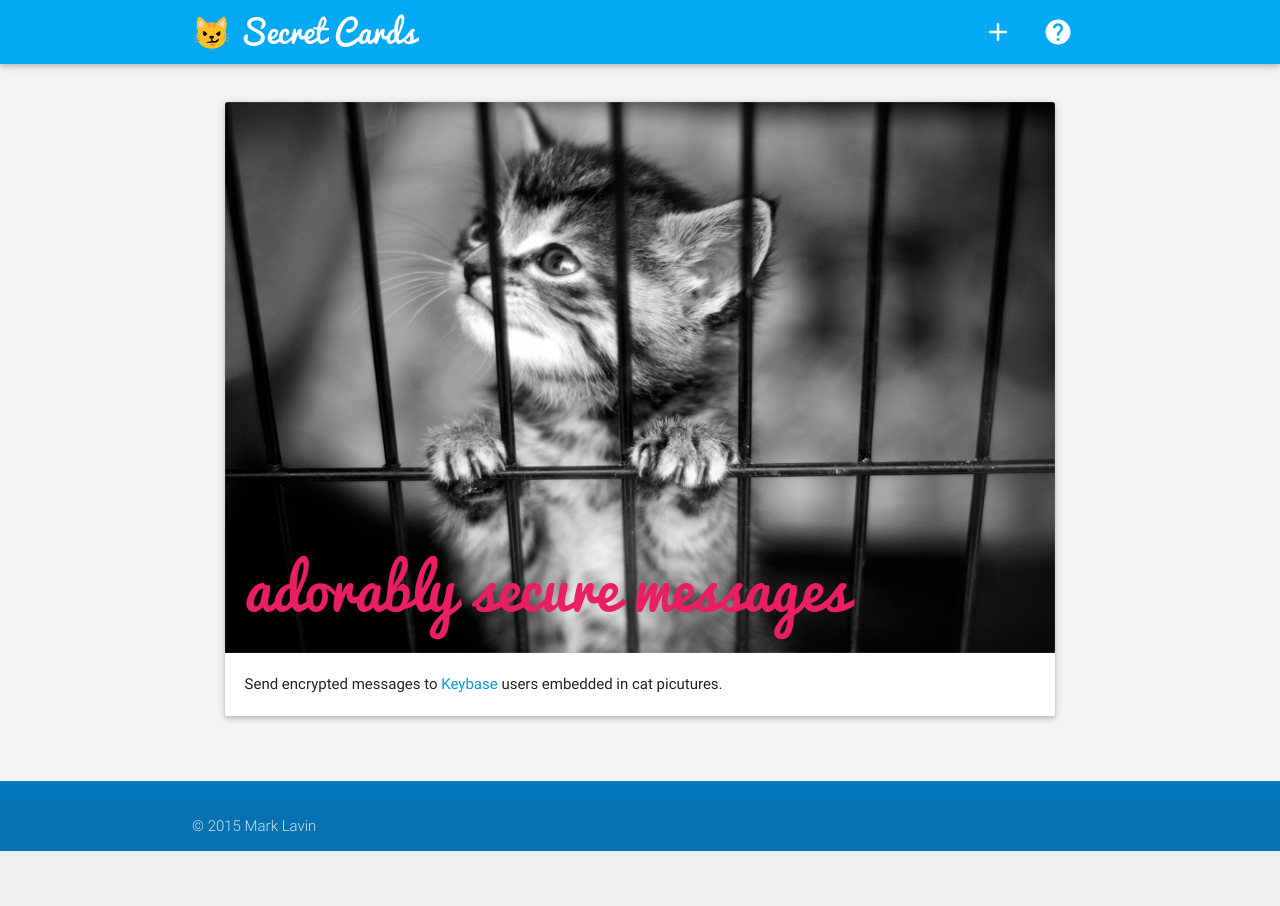
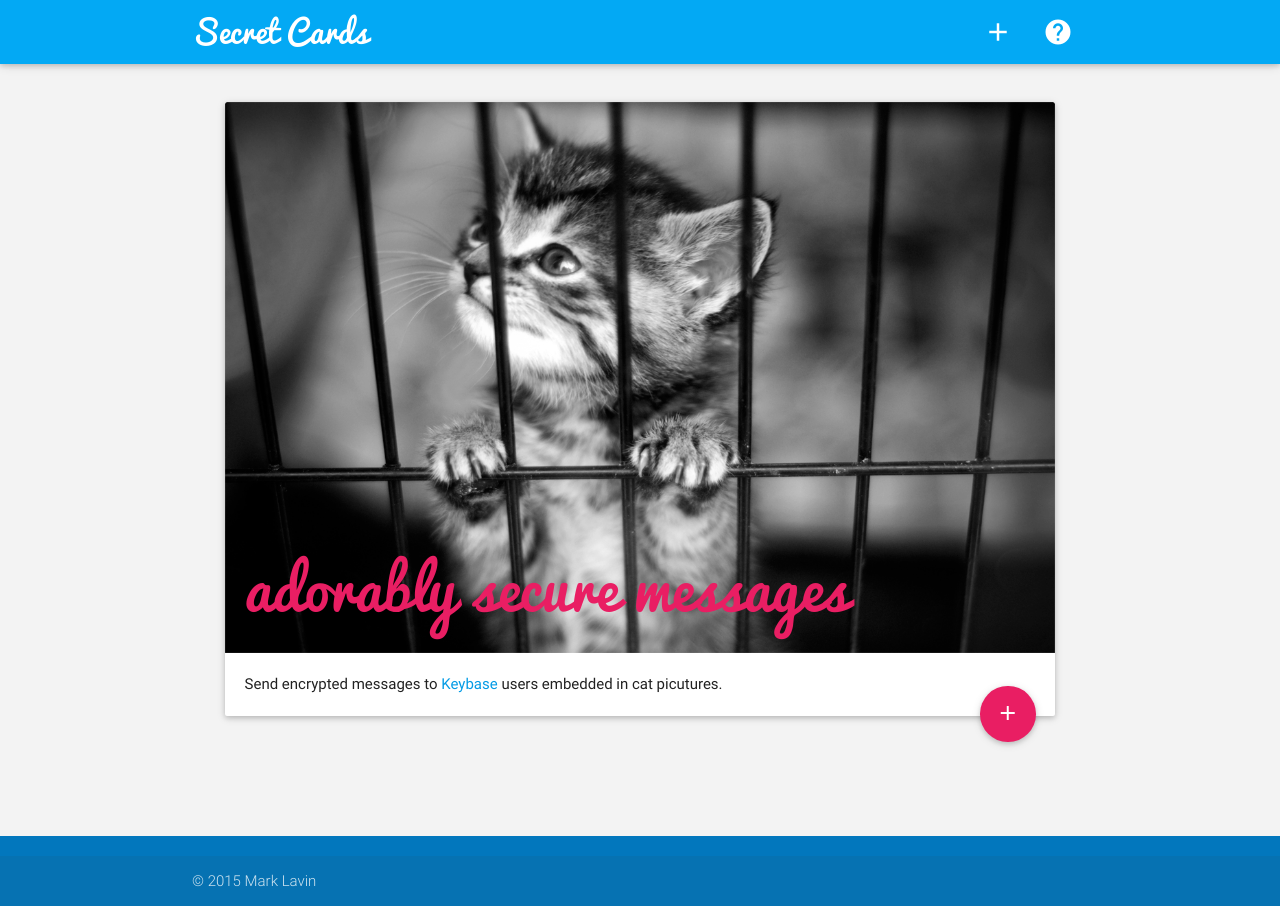
Before and after one commit to mlavin/secretcards, a Django app: template secretcards/templates/home.html in a window 1280 px wide. Before the commit the page ends 851 px from the top, so only its background shows below. Run offline with Django 3.2, Linux system fonts and the light colour scheme; the template is opened without the code that fills it, so the values that code supplies are empty; some libraries are stand-ins or nearby versions.

Commit message:
Adding button to the homepage to create a card.

```diff
--- a/secretcards/static/css/secretcards.css
+++ b/secretcards/static/css/secretcards.css
@@ -31,6 +31,12 @@ header + section {
     font-size: 60px;
 }
 
+#homepage #splash .card + .btn-floating.right {
+    position: relative;
+    top: -45px;
+    margin-right: 20px;
+}
+
 /* Message Form */
 #message-form .row.buttons {
     margin-top: 20px;
--- a/secretcards/templates/base.html
+++ b/secretcards/templates/base.html
@@ -15,9 +15,7 @@
     <header class="navbar-fixed">
         <nav class="light-blue">
             <div class="nav-wrapper container">
-                <a href="{% url 'home' %}" class="brand-logo">
-                   &#128572; Secret Cards
-                </a>
+                <a href="{% url 'home' %}" class="brand-logo">Secret Cards</a>
                 <ul class="right hide-on-small-only">
                     {% block nav-items %}
                         <li {%if nav_add %}class="active"{% endif %}>
--- a/secretcards/templates/home.html
+++ b/secretcards/templates/home.html
@@ -18,6 +18,9 @@
             cat picutures.
                 </div>
             </div>
+            <a class="btn-floating btn-large waves-effect waves-light pink right" href="{% url 'add-message' %}">
+                <i class="material-icons">add</i>
+            </a>
         </div>
     </div>
 </section>
```
